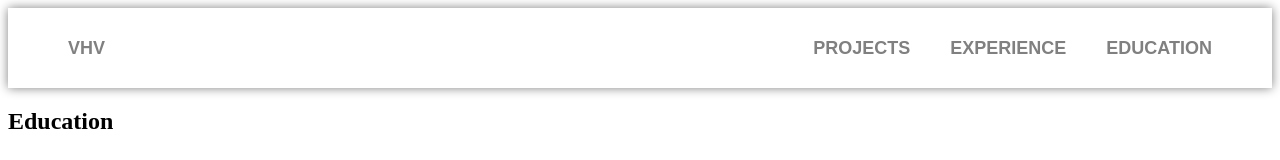
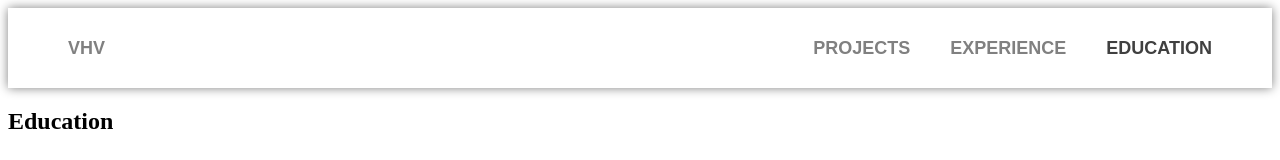
Before and after one commit to hakobyanviktoria8/my-portfolio-app, a Next.js app: page /education in a window 1280 px wide. Shown: the top 160 px of the page. Built offline with nearby package versions, Linux system fonts and the light colour scheme.

Commit message:
create active link

```diff
--- a/src/components/navbar.tsx
+++ b/src/components/navbar.tsx
@@ -1,15 +1,36 @@
 import Link from "next/link";
 import React from "react";
 import styles from "./../styles/Navbar.module.css";
+import { useRouter } from "next/router";
 
 export const Navbar = () => {
+  const router = useRouter();
+
+  console.log(1111111111, router.pathname);
   return (
     <div className={styles.container}>
-      <Link href="/">VHV</Link>
+      <Link href="/" className={router.pathname === "/" ? styles.active : ""}>
+        VHV
+      </Link>
       <div className={styles.mainNavBar}>
-        <Link href="/projects">Projects</Link>
-        <Link href="/experience">experience</Link>
-        <Link href="/education">education</Link>
+        <Link
+          href="/projects"
+          className={router.pathname == "/projects" ? styles.active : ""}
+        >
+          Projects
+        </Link>
+        <Link
+          href="/experience"
+          className={router.pathname == "/experience" ? styles.active : ""}
+        >
+          experience
+        </Link>
+        <Link
+          href="/education"
+          className={router.pathname == "/education" ? styles.active : ""}
+        >
+          education
+        </Link>
       </div>
     </div>
   );
--- a/src/styles/Navbar.module.css
+++ b/src/styles/Navbar.module.css
@@ -24,3 +24,7 @@
   text-transform: uppercase;
   padding: 0 20px;
 }
+
+.container .active {
+  color: #404040;
+}
```
